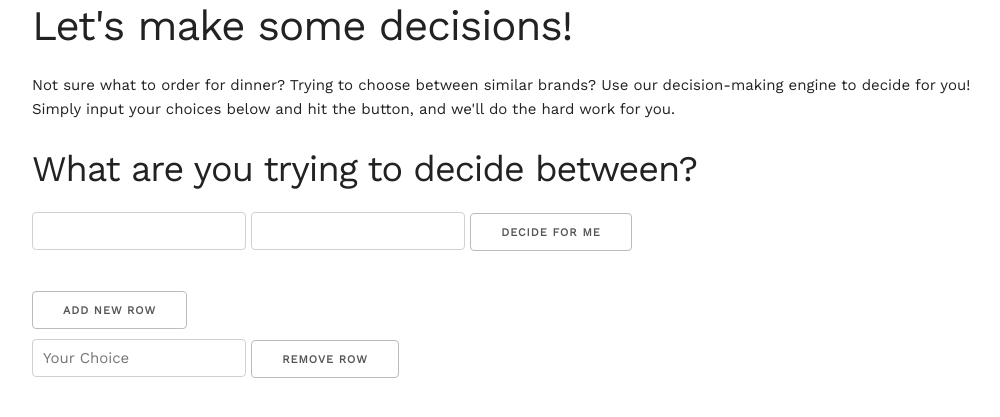
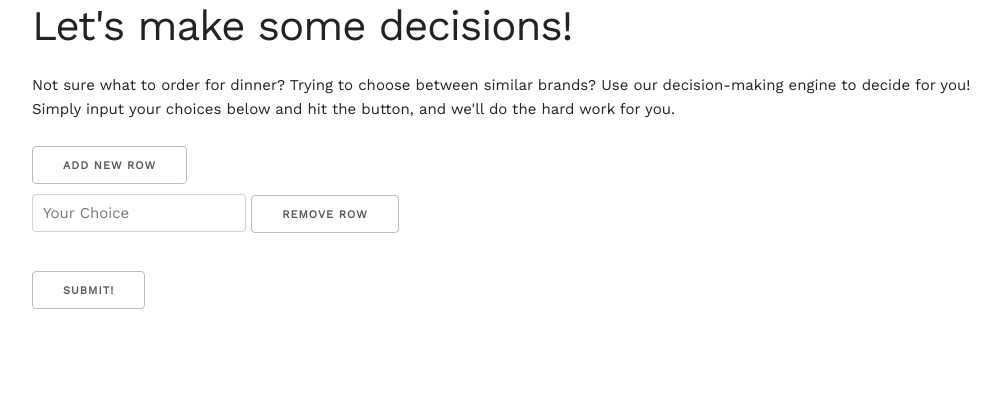
Before and after one commit to UltimateDecisionMaker/UltimateDecisionMaker, a Flask app: page / in a window 1280 px wide. Shown: the part 133-550 px from the top of the page, without its empty margins (112-1112 px from the left). Run offline with Flask 2, Linux system fonts and the light colour scheme; some libraries are stand-ins or nearby versions.

Commit message:
the dynamic form version 1/2/2019. Working with an input cap.

```diff
--- a/src/routes.py
+++ b/src/routes.py
@@ -1,5 +1,5 @@
 from . import app
-from flask import render_template
+from flask import render_template, request
 from .forms import ChoiceForm, C_Form, CompanyForm, LocationForm
 import random
 
@@ -8,15 +8,30 @@ import random
 def home():
     """
     """
+    data = request.form
+    keys = list(data.keys())
+    values = list(data.values())
+
     old_form = ChoiceForm()
     form = CompanyForm()
+    # import pdb; pdb.set_trace()
 
-    # import pdb; pdb.set_trace()
-    if old_form.validate_on_submit():
-        choice1 = old_form.data['choice1']
-        choice2 = old_form.data['choice2']
-        decision = random.choice([choice1, choice2])
+    # notice, to randomly select n out of m items:
+    # random.shuffle(arr)
+    # Take the first 2 elements of the now randomized array
+    # print arr[0:2]
+
+    if len(keys) > 1:
+        decision = random.choice(values)
         return render_template('home.html', decision=decision, form=form, old_form=old_form)
 
+    # if old_form.validate_on_submit():
+    #     choice1 = old_form.data['choice1']
+    #     choice2 = old_form.data['choice2']
+    #     decision = random.choice([choice1, choice2])
+    #     return render_template('home.html', decision=decision, form=form, old_form=old_form)
+
     # return render_template("edit.html", form=form)
+
     return render_template('home.html', form=form, old_form=old_form)
+    # return render_template('home.html')
--- a/src/static/js/page.js
+++ b/src/static/js/page.js
@@ -1,18 +1,47 @@
 
 // add row handle
-$(document).on("click", ".btn-add-row", function(){
-    var row = $(".row").eq(0).clone().show();
-    $(".element-wrapper").append(row);
+// to keep track of the input item.
+$(document).ready(function(){
+    var max_fields = 5; //maximum input boxes allowed
+    var wrapper = $(".element-wrapper"); //Fields wrapper
+    var add_button = $(".btn-add-row"); //Add button ID
+
+    var x = 1; //initlal text box count
+
+    $(document).on("click", ".btn-add-row", function(){
+        if (x < max_fields) {
+            x++;
+            $(".element-wrapper").append(
+                '<div class="form-group">' +
+                '<input class="form-control" type="text" placeholder="Your Choice" name="choice' + x + '"/>' +
+                '<button class="btn-remove-row"> Remove row </button></div>');
+        }
+    });
+
+    $(wrapper).on("click",".btn-remove-row", function(e){ //user click on remove field
+        e.preventDefault(); $(this).parent('div').remove(); x--;
+        var index = $(".btn-remove-row").index(this);
+        console.log("removing row with index = ", index)
+    });
 });
 
-// remove row handle
-$(document).on("click", ".btn-remove-row", function() {
-    // get the index of btn first
-    var index = $(".btn-remove-row").index(this);
-    console.log("removing row with index = ", index)
-    // now we remove
-    $(".row").eq(index).remove();
-})
+// when decision pressed
+$(function() {
+    $('.decision-button').click(function() {
+        $.ajax({
+            url: '/',
+            data: $(".form-control").serialize(),
+            type: 'POST',
+            success: function(response) {
+                console.log(response);
+            },
+            error: function(error) {
+                console.log(error);
+            }
+        });
+    });
+});
+
 
 // $(function() {
 //     $("div[data-toggle=fieldset]").each(function() {
--- a/src/templates/home.html
+++ b/src/templates/home.html
@@ -8,23 +8,6 @@
   and hit the button, and we'll do the hard work for you.</p>
 </div>
 
-<div class="input">
-  <h3>What are you trying to decide between?</h3>
-  <form action="{{url_for('home')}}" method="POST">
-    <input type="text" name="choice1" />
-    <input type="text" name="choice2" />
-    {{ old_form.csrf_token }}
-    <input type="submit" value="Decide for Me">
-  </form>
-<!--
-  <form action="" method="post" role="form">
-    {{ form.hidden_tag() }}
-    {{ form.company_name() }}
-    {{ form.locations() }}
-    <input type="submit" value="Submit!" />
-</form>
-</div>
--->
 {% if decision %}
 <div class="decision">
   <h3>DECISION MADE:</h3>
@@ -32,22 +15,26 @@
 </div>
 {% endif %}
 
-<!--new try for dynamic templates-->
+<!--new try for dynamic templates 1
+-->
 
 <button class="btn-add-row">
   Add new row
 </button>
 
-<form class="special-form" action="" method="post" role="form">
+<form class="special-form" action="{{url_for('home')}}" method="post" role="form">
   <div class="element-wrapper">
-    <div class="row">
-      <input type="text" placeholder="Your Choice" />
+      <!--<div class="row">-->
+      <div class="form-group">
+        <input class="form-control" type="text" placeholder="Your Choice" name="choice1"/>
         <button class="btn-remove-row">
           Remove row
         </button>
       </div>
   </div>
-
+  <br>
+  <input type="submit" value="Submit!" />
+  <!--<button class="decision-button" type="submit">Decide for Me!</button>-->
 </form>
 
 
```
Also changed, not shown: test.db (added). Lines whose indentation alone changed are shown as unchanged.
